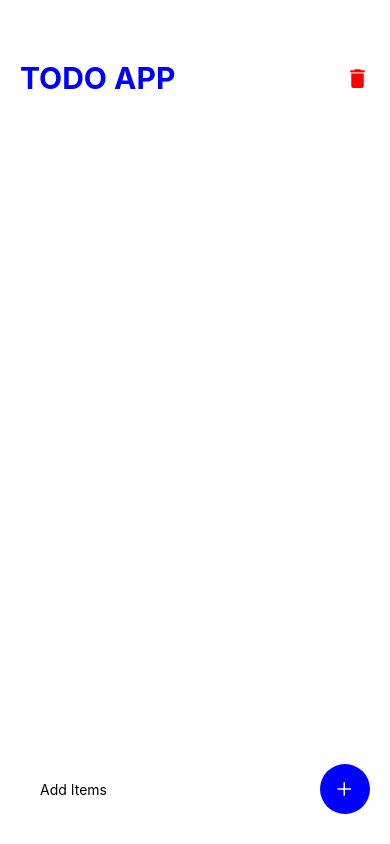
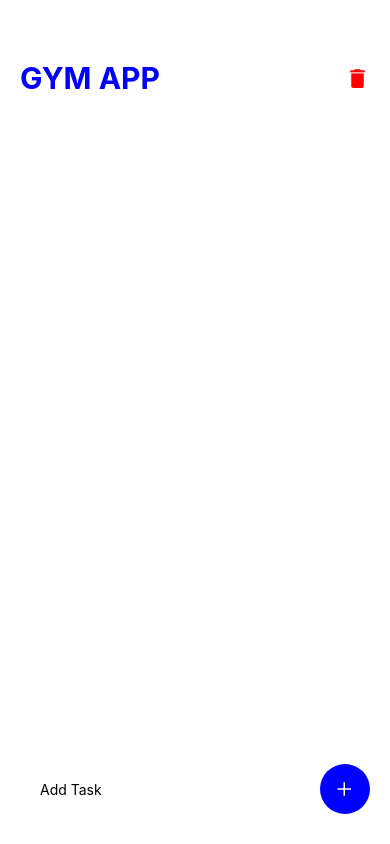
Before and after one commit to NyX1337/GymApp, a React Native app: screen / in a window 390 px wide. Built offline with nearby package versions, Linux system fonts and the light colour scheme.

Commit message:
minor changes

```diff
--- a/App.tsx
+++ b/App.tsx
@@ -120,7 +120,7 @@ export default function App() {
   return (
     <View style={{ flex: 1, backgroundColor: '#fff' }}>
       <View style={styles.header}>
-        <Text style={styles.todoText}>TODO APP</Text>
+        <Text style={styles.todoText}>GYM APP</Text>
         <TouchableOpacity>
           <MaterialCommunityIcons
             name='delete'
@@ -140,7 +140,7 @@ export default function App() {
       <View style={styles.footer}>
         <View style={styles.container}>
           <TextInput
-            placeholder='Add Items'
+            placeholder='Add Task'
             value={textInput}
             onChangeText={(text) => setTextInput(text)}
           />
```
